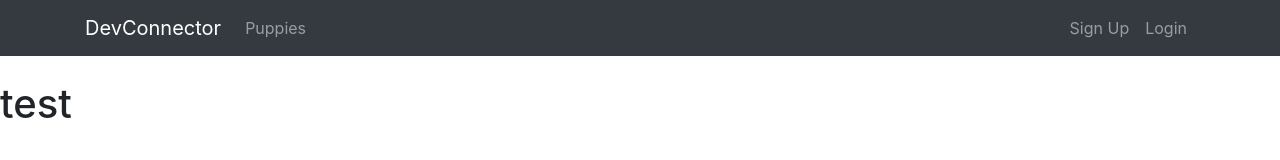
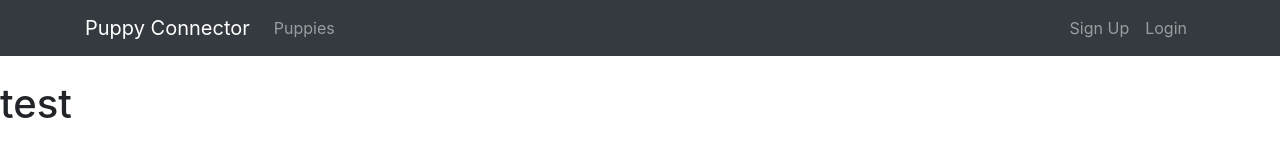
Before and after one commit to dankreiger/mern-starter, a React (Create React App) app in the folder client/: page / in a window 1280 px wide. Shown: the top 160 px of the page. Built offline with nearby package versions, Linux system fonts and the light colour scheme.

Commit message:
feat: nav

```diff
--- a/client/src/components/layouts/Navbar.js
+++ b/client/src/components/layouts/Navbar.js
@@ -5,7 +5,7 @@ export default () => {
     <nav className="navbar navbar-expand-sm navbar-dark bg-dark mb-4">
       <div className="container">
         <a className="navbar-brand" href="landing.html">
-          DevConnector
+          Puppy Connector
         </a>
         <button
           className="navbar-toggler"
```
